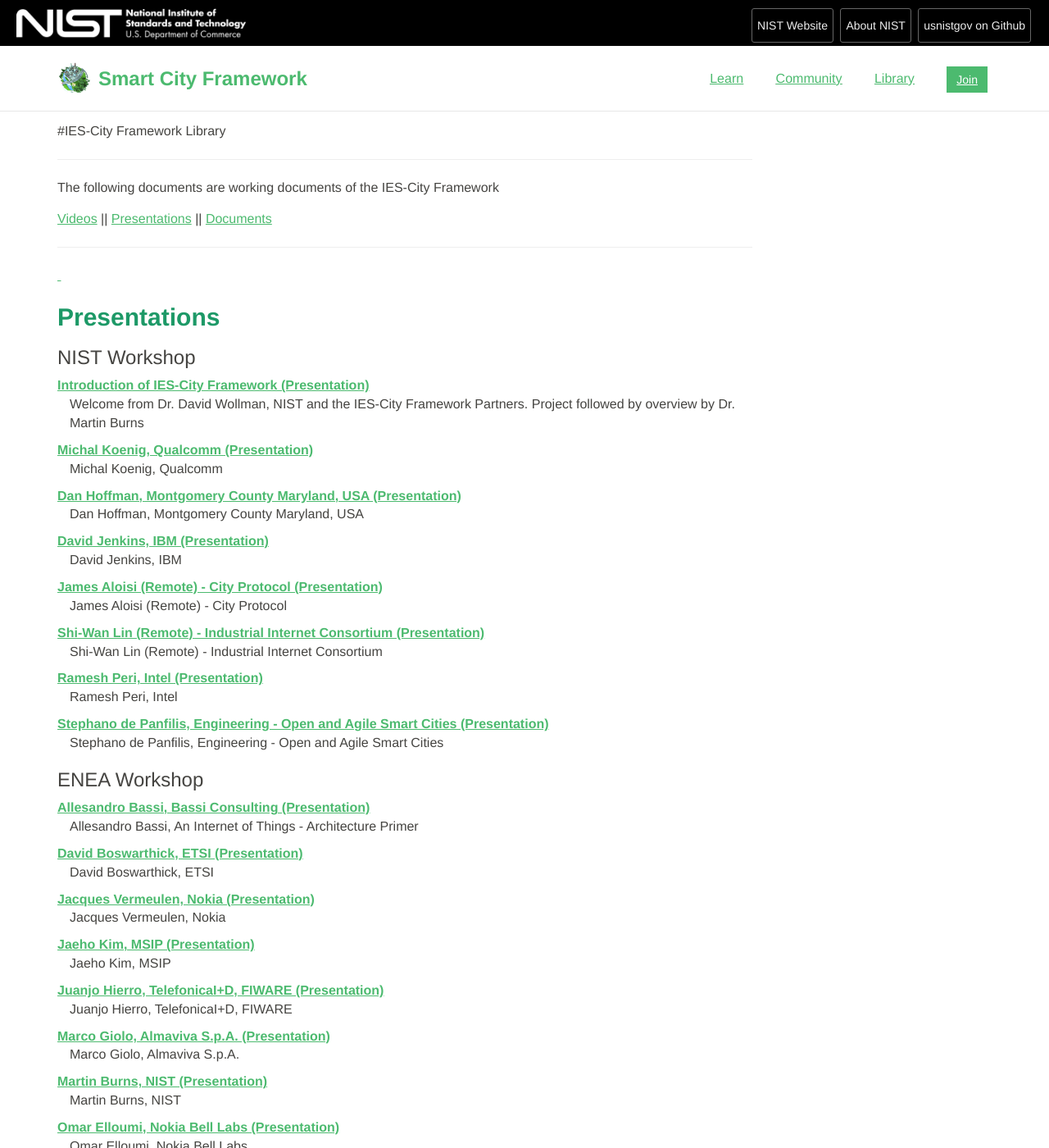
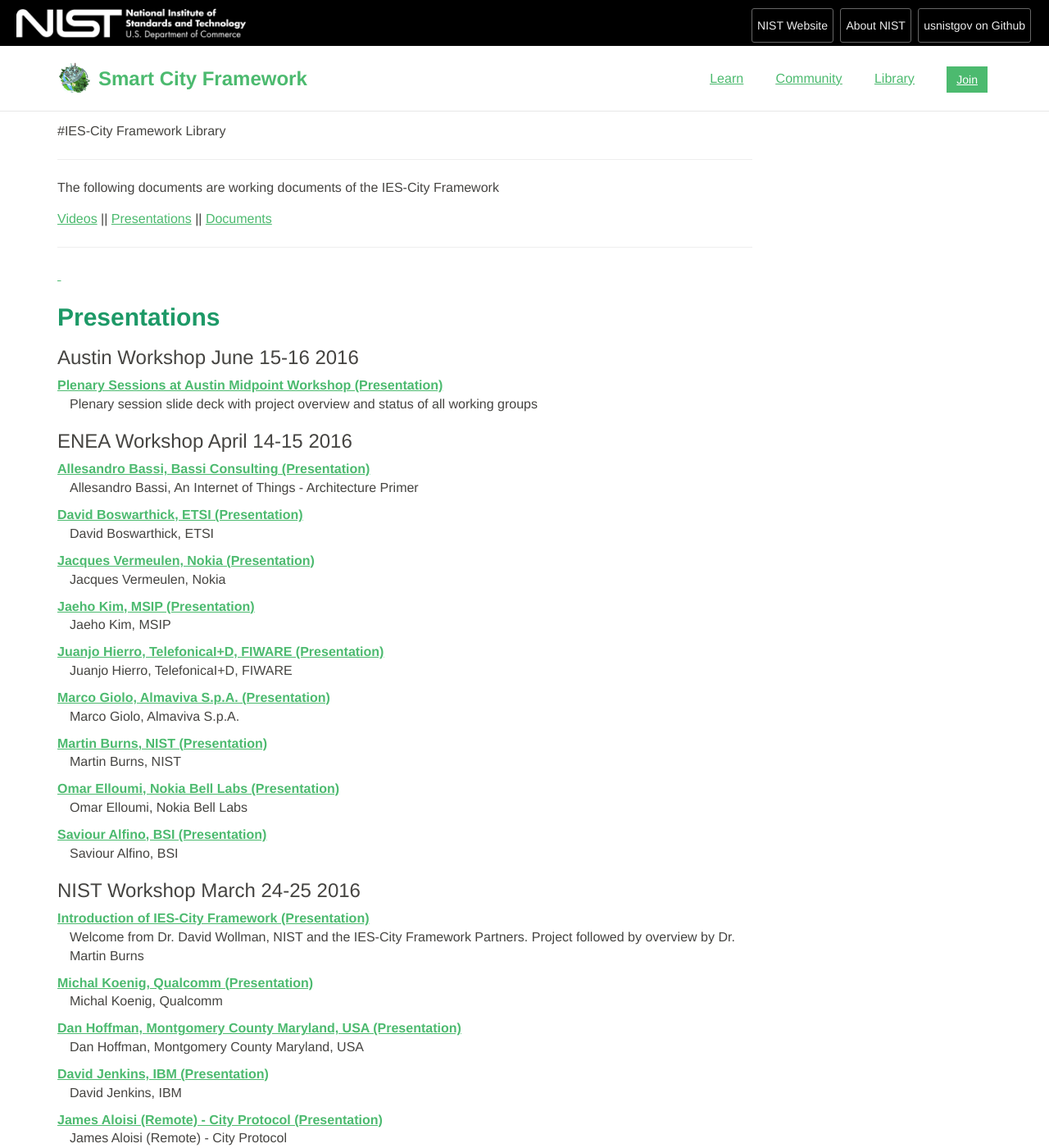
Before and after one commit to usnistgov/smartcitiesarchitecture, a Jekyll site: the page built from library/index.md, in a window 1280 px wide and 1400 px high. Shown: the whole window at 82% size. Built offline with Jekyll 4.4.1, drawn with Linux system fonts in a browser that asks for light colours; some of the changed text lies outside the part shown.

Commit message:
added outputs from Austin workshop to pages

```diff
--- a/_data/documents.yml
+++ b/_data/documents.yml
@@ -178,7 +178,6 @@
   md5: bca28269a4a30ad5c2b89bc99e19cfb5
   sha512: 43680c7c7605bbfdb40ac30dae3d4b949010e3e89208b6384d8edbaa51185f0ac4eb275b014deea01581cf75bc1b84a91520a7b18799ffe2f7b61a3f45a2db82
   team: consensusppi
-
 - name: "NIST-IES-City-IntroductionToWG1-May6.pdf"
   description: "Initial thoughts on each of three sub-workgroups for the Application Framework working group."
   category: "document"
@@ -186,3 +185,38 @@
   md5: b831afbdc0e5ba80a64654f46af37f60
   sha512: e832dc574654e067b9a660c1d2569ab8e53c72de038e6d078b8892af9d893aff918038d6fd40c3fe881956593e870b2648918606f44a348e9391ea4107b8eae0
   team: applicationframework
+- name: "Plenary Sessions at Austin Midpoint Workshop"
+  description: "Plenary session slide deck with project overview and status of all working groups"
+  category: "presentation"
+  url: https://s3.amazonaws.com/nist-sgcps/smartcityframework/files/AustinMidpoint/MartyBurns_IES-CityFrameworkMidpoint_20160615_Final.pptx
+  md5: 7937f9b4381a22527b8205d4d805e559
+  sha512: 2a5a6a88e56cd8b33f188638dff678c7ebb758802506e5ca98eface7125d06e8dbf015cc4d8667fa383c17a15beef9287fc598c875f032ceb90f502b00bf8d71
+  team: austinmidpoint
+- name: "Application Framework Status Austin Workshop"
+  description: "Status of the Application Working Group and subgroups at Austin midpoint workshop"
+  category: "presentation"
+  url: https://s3.amazonaws.com/nist-sgcps/smartcityframework/files/WorkingGroups/ApplicationFramework/NIST-IES-City-WG1-3Subgroups-Jun15.pptx
+  md5: d34dc6749a47b5946821e94ef17b8fbd
+  sha512: 3af27cc0615280d24735e228860e9890712d02dbc4d4c3b1128f7c3ad381bf08ce25a0e264787c4cbe27a861e1c66873856088692cfbea6c1693464a6da98237
+  team: applicationframework
+- name: "Consensus PPI Status Austin Workshop"
+  description: "Status of the Consensus PPI Working Group at Austin midpoint workshop"
+  category: "presentation"
+  url: https://s3.amazonaws.com/nist-sgcps/smartcityframework/files/WorkingGroups/ConsensusPPI/scf_consensus_update_plenary_201600615.pptx
+  md5: 9aae52db44381452cd2f4dcae419f3f7
+  sha512: b270e446d8e3db8c4e45f5fdb7d5d9f5ec81403fbdc863816042ff8f8d21f049d1f9dcc42551d668732536ba5868ca4427f1f369351150545a34a1b08a65c5d7
+  team: consensusppi
+- name: "Deployed PPI Status Austin Workshop"
+  description: "Status of the Deployed PPI Working Group at Austin midpoint workshop"
+  category: "presentation"
+  url: https://s3.amazonaws.com/nist-sgcps/smartcityframework/files/WorkingGroups/DeployedPPI/Deployed_PPI_status_20160615.pptx
+  md5: 77d71fef989cc30f012cf90a683e7acf
+  sha512: 72d1eb7170e755663794df464b17279b91a70229b7649761ead111faf1538fd1b9e64677e5cbbfe5f5b395c80e77ead7d895d344a7f9495367a8b6c1065fb94e
+  team: deployedppi
+- name: "Draft interview questions"
+  description: "Smart City Interview questions draft 20160615"
+  category: "document"
+  url: https://s3.amazonaws.com/nist-sgcps/smartcityframework/files/WorkingGroups/DeployedPPI/Smart_City_User_Interview_Questions_20160615-2.doc
+  md5: c80f72d7f74b74fc12aec5ccca8b081b
+  sha512: db254582b55254f4c1c8849f28d517c2b0104f00ab7dc06c90cef8f271826d25811d18bfc379220cce2d03ff9804fff43f01763648e72c672793e3b74f48e5dc
+  team: deployedppi
--- a/library/index.md
+++ b/library/index.md
@@ -16,7 +16,45 @@
 
 ## Presentations
 
-### NIST Workshop
+
+### Austin Workshop June 15-16 2016
+
+<dl>
+{% for document in site.data.documents %}
+  {% if document.category == "presentation" %}
+  {% if document.team == "austinmidpoint" %}
+
+  <dt>
+    <a href="{{document.url}}" >
+    {{document.name}} (Presentation)</a>
+  </dt>
+  <dd>{{document.description}}</dd>
+
+  {% endif %}
+  {% endif %}
+{% endfor %}
+</dl>
+
+### ENEA Workshop April 14-15 2016
+
+<dl>
+{% for document in site.data.documents %}
+  {% if document.category == "presentation" %}
+  {% if document.team == "smartcityframeworkkickoffworkshopenea" %}
+
+  <dt>
+    <a href="{{document.url}}" >
+    {{document.name}} (Presentation)</a>
+  </dt>
+  <dd>{{document.description}}</dd>
+
+  {% endif %}
+  {% endif %}
+{% endfor %}
+</dl>
+
+
+### NIST Workshop March 24-25 2016
 
 <dl>
 {% for document in site.data.documents %}
@@ -34,23 +72,6 @@
 {% endfor %}
 </dl>
 
-### ENEA Workshop
-
-<dl>
-{% for document in site.data.documents %}
-  {% if document.category == "presentation" %}
-  {% if document.team == "smartcityframeworkkickoffworkshopenea" %}
-
-  <dt>
-    <a href="{{document.url}}" >
-    {{document.name}} (Presentation)</a>
-  </dt>
-  <dd>{{document.description}}</dd>
-
-  {% endif %}
-  {% endif %}
-{% endfor %}
-</dl>
 
 <a id="document">&nbsp;</a>
 
```
Also changed, not shown: community/applicationframework/index.md (+1 -1 lines), community/consensusppi/index.md (+1 -1 lines), community/deployppi/index.md (+17 -0 lines).
